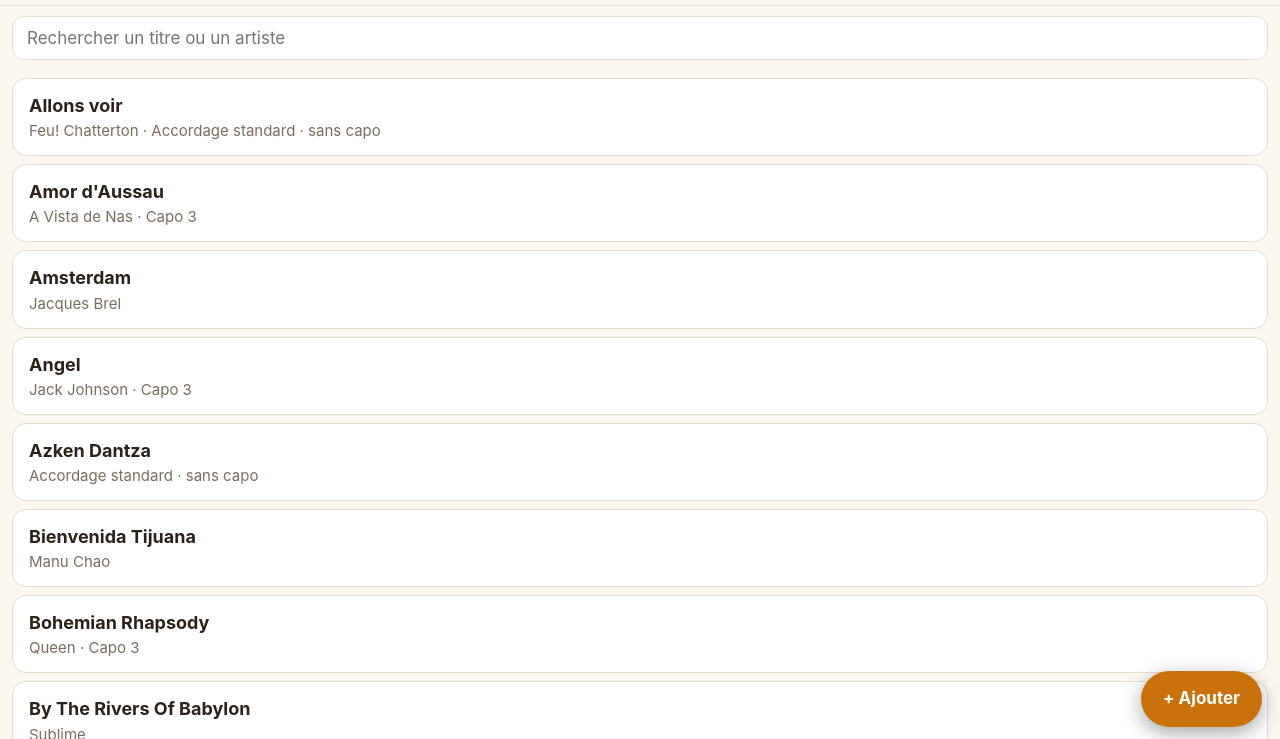
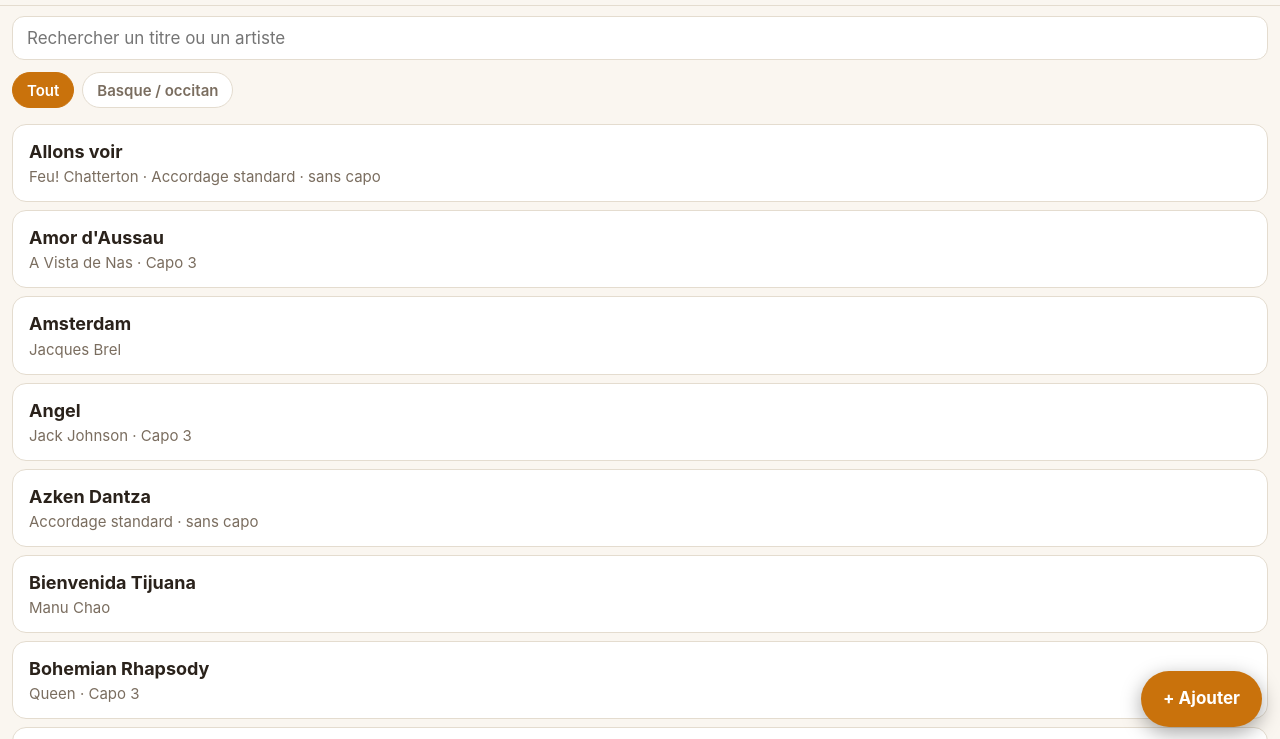
Before and after one commit to Paulpsychomot/Kanta, a plain HTML site: page index.html in a window 1280 px wide. Shown: the part 55-794 px from the top of the page. Drawn offline with Linux system fonts and the light colour scheme.

Commit message:
Section Basque / occitan (filtre + case dans l'éditeur)
Co-Authored-By: Claude Sonnet 5.5 <noreply@anthropic.com>

```diff
--- a/index.html
+++ b/index.html
@@ -48,6 +48,11 @@ button{background:none;border:0;padding:0;cursor:pointer}
 .search{padding:10px calc(var(--sar) + 12px) 4px calc(var(--sal) + 12px)}
 .search input{width:100%;height:44px;border-radius:12px;border:1px solid var(--line);background:var(--panel);padding:0 14px;outline:none}
 .search input:focus{border-color:var(--accent)}
+.chips{display:flex;gap:8px;padding:8px calc(var(--sar) + 12px) 2px calc(var(--sal) + 12px);overflow-x:auto}
+.chips button{flex:none;height:36px;padding:0 14px;border-radius:18px;border:1px solid var(--line);background:var(--panel);font-size:15px;font-weight:600;color:var(--muted)}
+.chips button.on{background:var(--accent);color:var(--accent-ink);border-color:var(--accent)}
+.form .chk{display:flex;align-items:center;gap:10px;color:var(--text);font-size:17px}
+.form .chk input{width:22px;height:22px;accent-color:var(--accent);padding:0}
 .list{list-style:none;margin:0;padding:6px calc(var(--sar) + 12px) calc(var(--sab) + 90px) calc(var(--sal) + 12px)}
 .list li{margin:8px 0}
 .list a{display:block;padding:14px 16px;border-radius:14px;background:var(--panel);border:1px solid var(--line);color:inherit;text-decoration:none}
@@ -106,6 +111,10 @@ dialog small{display:block;color:var(--muted);padding:6px 14px 10px;font-size:13
   </div>
   <div class="offline" id="offline">Hors ligne — tes tablatures restent disponibles.</div>
   <div class="search"><input id="q" type="search" placeholder="Rechercher un titre ou un artiste" autocomplete="off" autocapitalize="off"></div>
+  <div class="chips" id="chips">
+    <button data-f="all">Tout</button>
+    <button data-f="bo">Basque / occitan</button>
+  </div>
   <ul class="list" id="list"></ul>
   <button class="fab" id="btn-new">+ Ajouter</button>
 </section>
@@ -158,6 +167,7 @@ dialog small{display:block;color:var(--muted);padding:6px 14px 10px;font-size:13
   <div class="form">
     <label>Titre<input id="e-title" autocomplete="off" placeholder="Wonderwall"></label>
     <label>Artiste<input id="e-artist" autocomplete="off" placeholder="Oasis"></label>
+    <label class="chk"><input type="checkbox" id="e-bo"> Section « Basque / occitan »</label>
     <label>Note (capo, accordage…)<input id="e-note" autocomplete="off" placeholder="Capo 2"></label>
     <label>Tablature / accords
       <textarea id="e-body" spellcheck="false" autocapitalize="off" autocorrect="off" wrap="off"
@@ -188,7 +198,7 @@ dialog small{display:block;color:var(--muted);padding:6px 14px 10px;font-size:13
   const load = () => { try { const d = JSON.parse(localStorage.getItem(KEY)); if (Array.isArray(d)) return d; } catch (e) {} return null; };
   let songs = load() || [];
   function save() { try { localStorage.setItem(KEY, JSON.stringify(songs)); } catch (e) { alert("Impossible d'enregistrer (stockage plein ?)"); } }
-  let prefs = { fs: 14, speed: 3, theme: 'auto', fit: true };
+  let prefs = { fs: 14, speed: 3, theme: 'auto', fit: true, filter: 'all' };
   try { Object.assign(prefs, JSON.parse(localStorage.getItem(PREF)) || {}); } catch (e) {}
   const savePrefs = () => { try { localStorage.setItem(PREF, JSON.stringify(prefs)); } catch (e) {} };
 
@@ -236,7 +246,9 @@ dialog small{display:block;color:var(--muted);padding:6px 14px 10px;font-size:13
   const norm = s => (s || '').normalize('NFD').replace(/[̀-ͯ]/g, '').toLowerCase();
   function renderList() {
     const q = norm($('q').value.trim());
-    const items = songs.filter(s => !q || norm(s.title + ' ' + s.artist).includes(q))
+    document.querySelectorAll('#chips button').forEach(b => b.classList.toggle('on', b.dataset.f === prefs.filter));
+    const items = songs.filter(s => prefs.filter === 'all' || s.cat === prefs.filter)
+      .filter(s => !q || norm(s.title + ' ' + s.artist).includes(q))
       .sort((a, b) => norm(a.title).localeCompare(norm(b.title)));
     const ul = $('list'); ul.textContent = '';
     if (!items.length) {
@@ -255,6 +267,7 @@ dialog small{display:block;color:var(--muted);padding:6px 14px 10px;font-size:13
     }
   }
   $('q').addEventListener('input', renderList);
+  document.querySelectorAll('#chips button').forEach(b => b.onclick = () => { prefs.filter = b.dataset.f; savePrefs(); renderList(); });
   $('btn-new').onclick = () => go('#edit');
 
   /* ---------- chanson ---------- */
@@ -392,6 +405,7 @@ dialog small{display:block;color:var(--muted);padding:6px 14px 10px;font-size:13
     $('e-title').value = s ? s.title : '';
     $('e-artist').value = s ? s.artist : '';
     $('e-note').value = s ? s.note : '';
+    $('e-bo').checked = s ? s.cat === 'bo' : prefs.filter === 'bo';
     $('e-body').value = s ? s.body : '';
     $('e-del').style.display = s ? '' : 'none';
     window.scrollTo(0, 0);
@@ -400,7 +414,7 @@ dialog small{display:block;color:var(--muted);padding:6px 14px 10px;font-size:13
   $('e-save').onclick = () => {
     const title = $('e-title').value.trim();
     if (!title) { $('e-title').focus(); return; }
-    const data = { title, artist: $('e-artist').value.trim(), note: $('e-note').value.trim(), body: $('e-body').value.replace(/\r\n?/g, '\n') };
+    const data = { cat: $('e-bo').checked ? 'bo' : '', title, artist: $('e-artist').value.trim(), note: $('e-note').value.trim(), body: $('e-body').value.replace(/\r\n?/g, '\n') };
     if (editing) Object.assign(editing, data); else { editing = { id: uid(), ...data }; songs.push(editing); }
     save(); location.replace('#song/' + editing.id);
   };
@@ -433,7 +447,7 @@ dialog small{display:block;color:var(--muted);padding:6px 14px 10px;font-size:13
       for (const x of d) {
         if (!x || typeof x.body !== 'string') continue;
         const ex = songs.find(s => s.id === x.id);
-        const rec = { id: x.id || uid(), title: String(x.title || 'Sans titre'), artist: String(x.artist || ''), note: String(x.note || ''), body: x.body };
+        const rec = { id: x.id || uid(), title: String(x.title || 'Sans titre'), artist: String(x.artist || ''), note: String(x.note || ''), cat: x.cat === 'bo' ? 'bo' : '', body: x.body };
         if (ex) Object.assign(ex, rec); else songs.push(rec); n++;
       }
       save(); menu.close(); renderList(); alert(n + ' tablature(s) importée(s).');
--- a/songs.js
+++ b/songs.js
@@ -7,6 +7,8 @@ window.SEED = [
   title: 'Eperra',
   artist: 'Traditionnel basque',
   note: 'Accordage standard · sans capo',
+  cat: 'bo',
+  rev: 2,
   body: `[Verse 1]
  G               C            G
 Eperrak badituzü bere bi hegalak
@@ -87,6 +89,8 @@ Printzerik ez ahal da orai zuenganako
   title: 'Lau teilatu',
   artist: '',
   note: 'Accordage standard · sans capo',
+  cat: 'bo',
+  rev: 2,
   body: `[Intro]
 D D A A Em G D D    x2
 
@@ -209,6 +213,8 @@ edozein herriko jaixetan.
   title: 'Azken Dantza',
   artist: '',
   note: 'Accordage standard · sans capo',
+  cat: 'bo',
+  rev: 2,
   body: `A D A E A  A D A E A
 Oh oh oh ...
 
@@ -832,7 +838,8 @@ La la la la la li la la la…
   title: "Amor d'Aussau",
   artist: 'A Vista de Nas',
   note: 'Capo 3',
-  rev: 2,
+  cat: 'bo',
+  rev: 3,
   body: `C   G                C
 Oei que soi jo, embarrat hens l'ostau,
 Dm        C     Dm           G
@@ -1138,7 +1145,8 @@ E
   title: 'Oihanian',
   artist: 'Botakantu',
   note: 'Accords : F# D A E',
-  rev: 2,
+  cat: 'bo',
+  rev: 3,
   body: `Accords : F# D A E
 
          F#     D
@@ -1657,6 +1665,8 @@ We're up all night to get lucky
   title: "Hegoak (Txoria txori)",
   artist: "Johnny Kelly & Maite Itoiz",
   note: "Capo 1",
+  cat: 'bo',
+  rev: 2,
   body: `Txoria Txori- Interpret: Johnny Kelly& Maite Itoiz  - Capo 1st fret
 
 Em       D   Em
--- a/sw.js
+++ b/sw.js
@@ -1,6 +1,6 @@
 // Service worker : met l'appli en cache pour qu'elle s'ouvre sans réseau.
 // Les tablatures elles-mêmes sont dans le localStorage de l'appareil.
-const CACHE = 'tablatures-v25';
+const CACHE = 'tablatures-v26';
 const SHELL = ['./', './index.html', './manifest.webmanifest', './songs.js', './icon-180.png', './icon-512.png'];
 
 self.addEventListener('install', e => {
```
